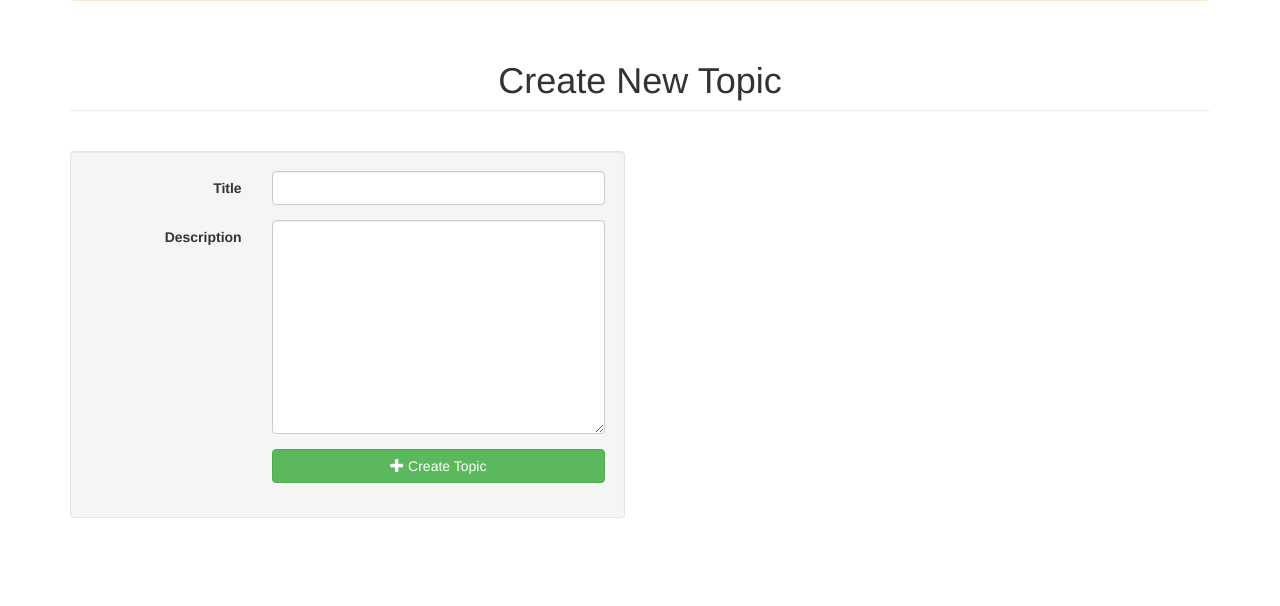
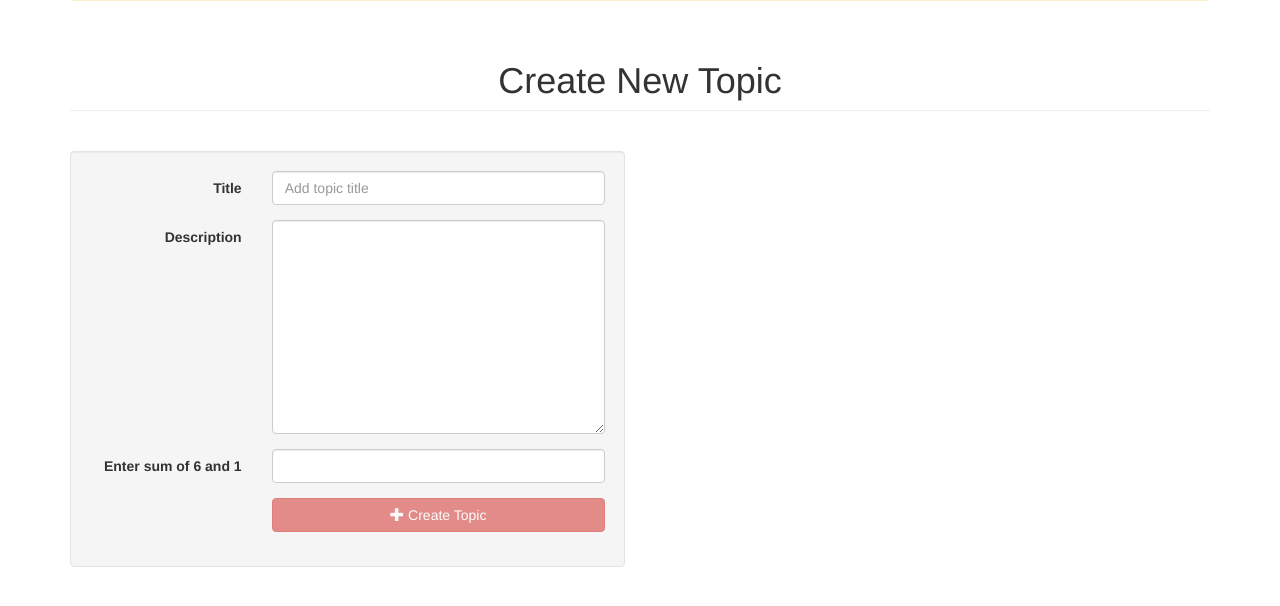
Before and after one commit to jpirih/NinjaTechForum, a Python web app: template templates/topics/topic_new.html in a window 1280 px wide. Shown: the part 153-759 px from the top of the page. Run offline with Jinja, Linux system fonts and the light colour scheme; the template is opened without the code that fills it, so the values that code supplies are empty; some libraries are stand-ins or nearby versions.

Commit message:
javascript_robot_test in add topic form

```diff
--- /dev/null
+++ b/assets/custom/js/topic_new.js
@@ -0,0 +1,61 @@
+/**
+ * Created by janko on 20/03/2017.
+ */
+
+$(document).ready(function () {
+            console.log("Test delovanja - pripravljeni ");
+
+
+            // variables
+            var mainTitle = $("#main-title");
+            var topicButton = $("#topic-button");
+            var setTitle = $("#title");
+
+            var robot_test = $("#robot-test");
+            var label_robot_test = $("#robot-test-label");
+            var num1 = Math.floor((Math.random() * 10) + 1);
+            var num2 = Math.floor((Math.random() * 10) + 1);
+            var result = num1 + num2;
+
+            label_robot_test.text("Enter sum of " + num1 + " and " + num2);
+
+
+            topicButton.attr("disabled", true);
+
+            // robot test function
+            robot_test.on("keyup", function () {
+                setTimeout(function () {
+
+                    var user_value = parseInt(robot_test.val());
+                    if(user_value === result) {
+                        topicButton.removeAttr("disabled");
+
+                        }else {
+                        topicButton.attr("disabled", true);
+                    }
+                    }, 1000)
+            });
+
+            // jquery simplistic tasks
+            topicButton.removeClass("btn-success");
+            topicButton.addClass("btn-danger");
+            mainTitle .css("font-size", "2.5 em ");
+
+            setTitle.attr("placeholder", "Add topic title");
+
+            topicButton.click(function () {
+                console.log("Click! :)");
+                topicButton.hide();
+            });
+
+            // show main title - for fun
+            mainTitle.hide();
+            function showTitle() {
+                setTimeout(function () {
+                      mainTitle.show();
+                }, 2000)
+            }
+
+            showTitle();
+
+        });
--- a/helpers/sending_mails.py
+++ b/helpers/sending_mails.py
@@ -6,7 +6,7 @@ from libs.sendgrid.helpers.mail import *
 def new_comment_emil(recipient, topic_title, topic_id):
 
     """ Sending mail when new commment on topic to topic author """
-    sg = sendgrid.SendGridAPIClient(apikey=SENDGRID_API_KEY)
+    # sg = sendgrid.SendGridAPIClient(apikey=SENDGRID_API_KEY)
     from_email = Email("janko.pirih@gmail.com")
     subject = "New Comment on Topic - {}".format(topic_title)
     to_email = Email(recipient)
@@ -19,7 +19,7 @@ def new_comment_emil(recipient, topic_title, topic_id):
 
 def newest_topics_email(recipient, links):
     """ sending mail list of latest topics to subscribers """
-    sg = sendgrid.SendGridAPIClient(api_key=SENDGRID_API_KEY)
+    # sg = sendgrid.SendGridAPIClient(api_key=SENDGRID_API_KEY)
     from_email = Email("janko.pirih@gmail.com")
     subject = "The latest and gratest topics on NinjaTechForum"
     to_email = Email(recipient)
--- a/models/comment.py
+++ b/models/comment.py
@@ -17,7 +17,7 @@ class Comment(ndb.Model):
         comment.put()
 
         # run background task to send email to topic author
-        taskqueue.add(url='/task/email-new-comment', params={"topic_author_email": topic.author_email, "topic_title": topic.title, "topic_id": topic.key.id()})
+        # taskqueue.add(url='/task/email-new-comment', params={"topic_author_email": topic.author_email, "topic_title": topic.title, "topic_id": topic.key.id()})
 
         return comment
 
--- a/templates/base.html
+++ b/templates/base.html
@@ -78,5 +78,7 @@
     <script src="https://ajax.googleapis.com/ajax/libs/jquery/1.12.4/jquery.min.js"></script>
     <!-- Include all compiled plugins (below), or include individual files as needed -->
     <script src="/assets/bootstrap/js/bootstrap.js"></script>
+            {% block scripts %}
+            {% endblock %}
 </body>
 </html>
--- a/templates/topics/topic_new.html
+++ b/templates/topics/topic_new.html
@@ -2,10 +2,14 @@
 
 {% block title %}Create New Topic{% endblock %}
 
+{% block scripts %}
+    <script src="/assets/custom/js/topic_new.js"></script>
+{% endblock %}
+
 {% block content %}
     <div class="row">
         <div class="col-sm-12">
-            <h1 class="page-header text-center">Create New Topic</h1>
+            <h1 class="page-header text-center" id="main-title">Create New Topic</h1>
         </div>
     </div>
     {% if message %}
@@ -39,8 +43,15 @@
                         </div>
                     </div>
                     <div class="form-group">
+                        <label for="robot-test" id="robot-test-label" class="control-label col-sm-4">Enter sum of 2 and 8</label>
+                        <div class="col-sm-8">
+                            <input type="text" id="robot-test" name="robot-test" class="form-control">
+                        </div>
+
+                    </div>
+                    <div class="form-group">
                         <div class="col-sm-8 col-sm-offset-4">
-                            <button type="submit" class="btn btn-success btn-block">
+                            <button type="submit" id="topic-button" class="btn btn-success btn-block">
                                 <span class="glyphicon glyphicon-plus"></span>
                                 Create Topic
                             </button>
```
Also changed, not shown: tests/helpers.py (added, +40 -0 lines).
